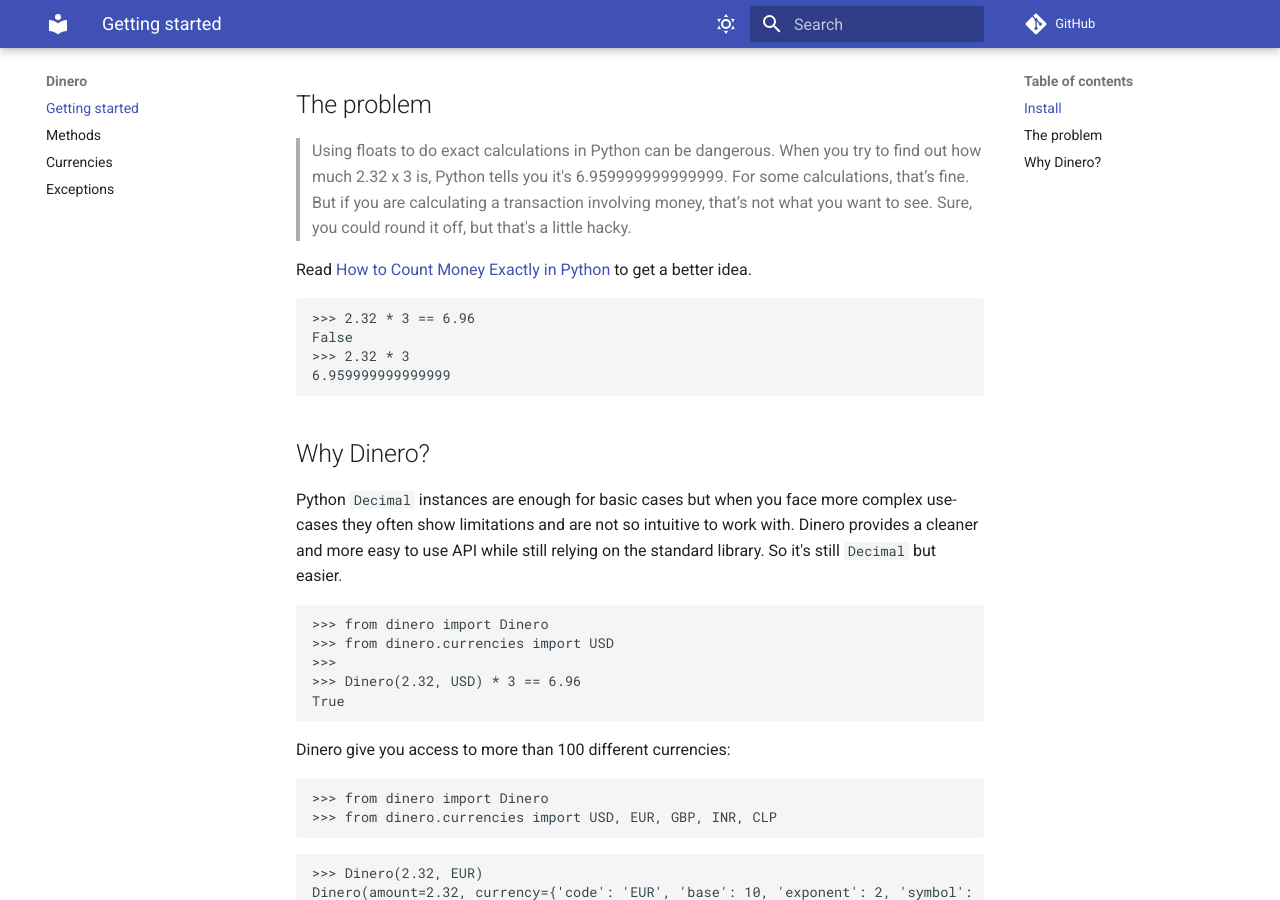
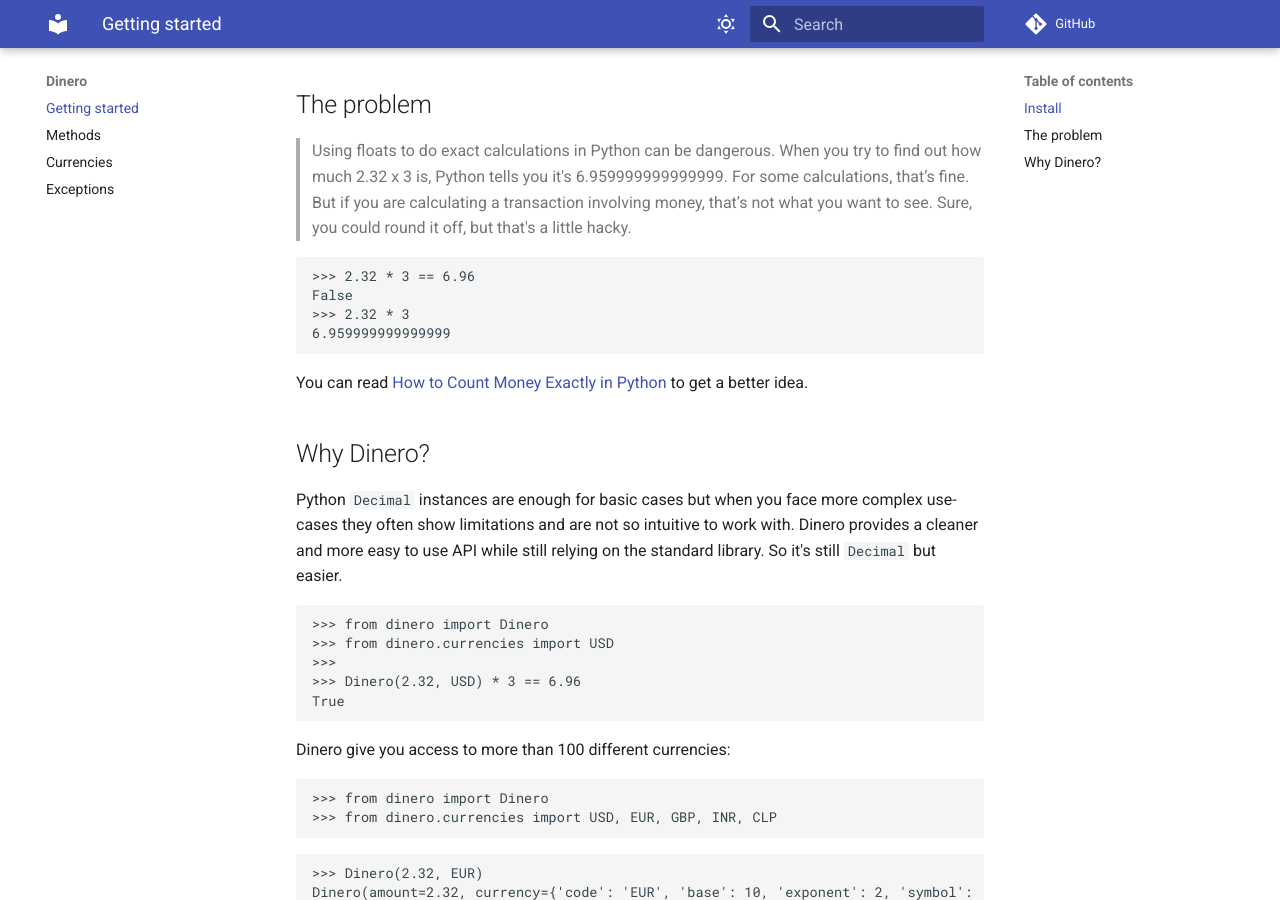
Before and after one commit to wilfredinni/dinero, an MkDocs documentation site: the page built from docs/index.md, in a window 1280 px wide and 900 px high, scrolled down 356 px. Built offline with MkDocs 1.6.1 and Material for MkDocs 9.7.7, drawn with Linux system fonts in a browser that asks for light colours; comment, search, counter and statistics services are not loaded.

Commit message:
chore: documentation

````diff
--- a/docs/index.md
+++ b/docs/index.md
@@ -14,14 +14,14 @@
 
 > Using floats to do exact calculations in Python can be dangerous. When you try to find out how much 2.32 x 3 is, Python tells you it's 6.959999999999999. For some calculations, that’s fine. But if you are calculating a transaction involving money, that’s not what you want to see. Sure, you could round it off, but that's a little hacky.
 
-Read [How to Count Money Exactly in Python](https://learnpython.com/blog/count-money-python/) to get a better idea.
-
 ```python
 >>> 2.32 * 3 == 6.96
 False
 >>> 2.32 * 3
 6.959999999999999
 ```
+
+You can read [How to Count Money Exactly in Python](https://learnpython.com/blog/count-money-python/) to get a better idea.
 
 ## Why Dinero?
 
````
Also changed, not shown: README.md (+2 -2 lines).
